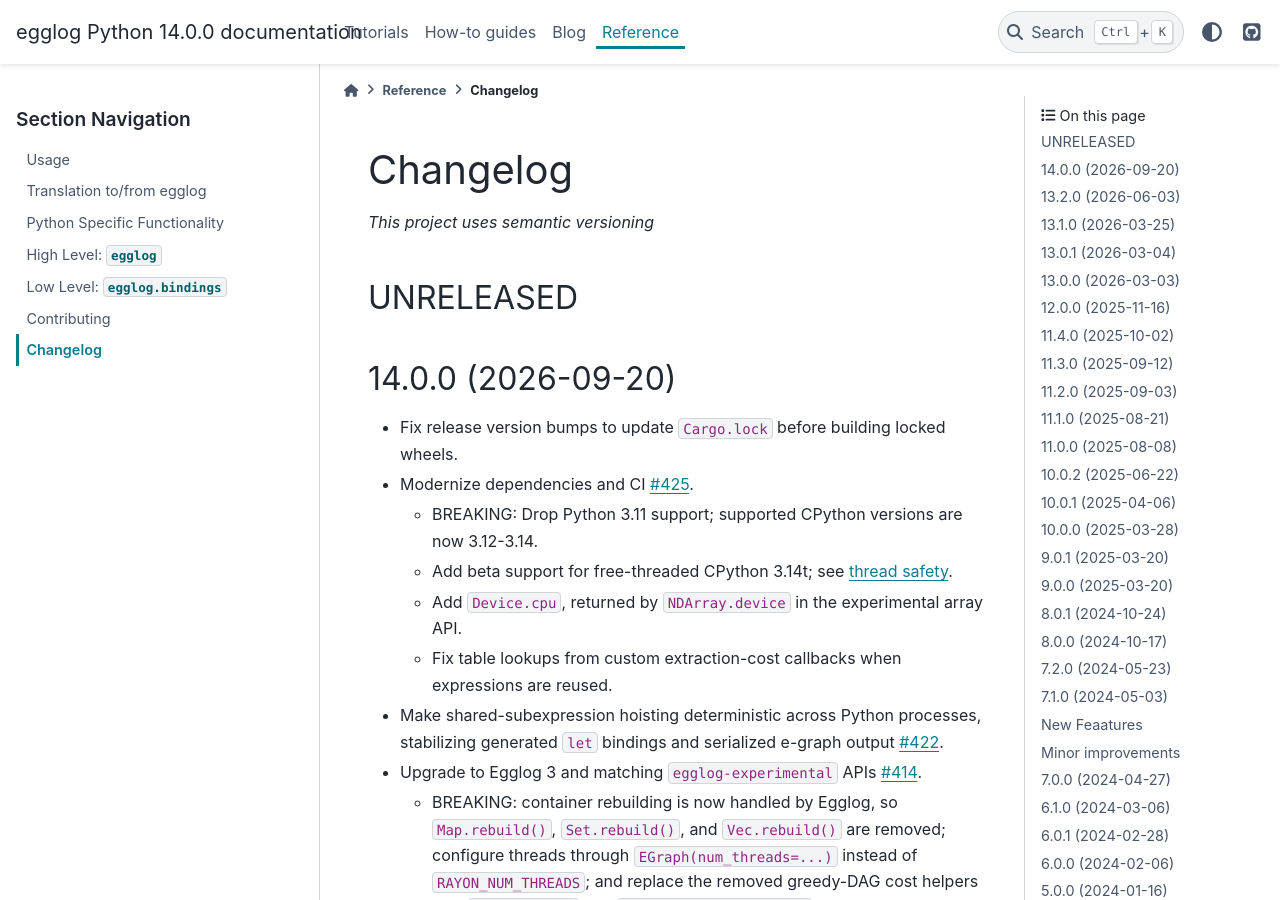
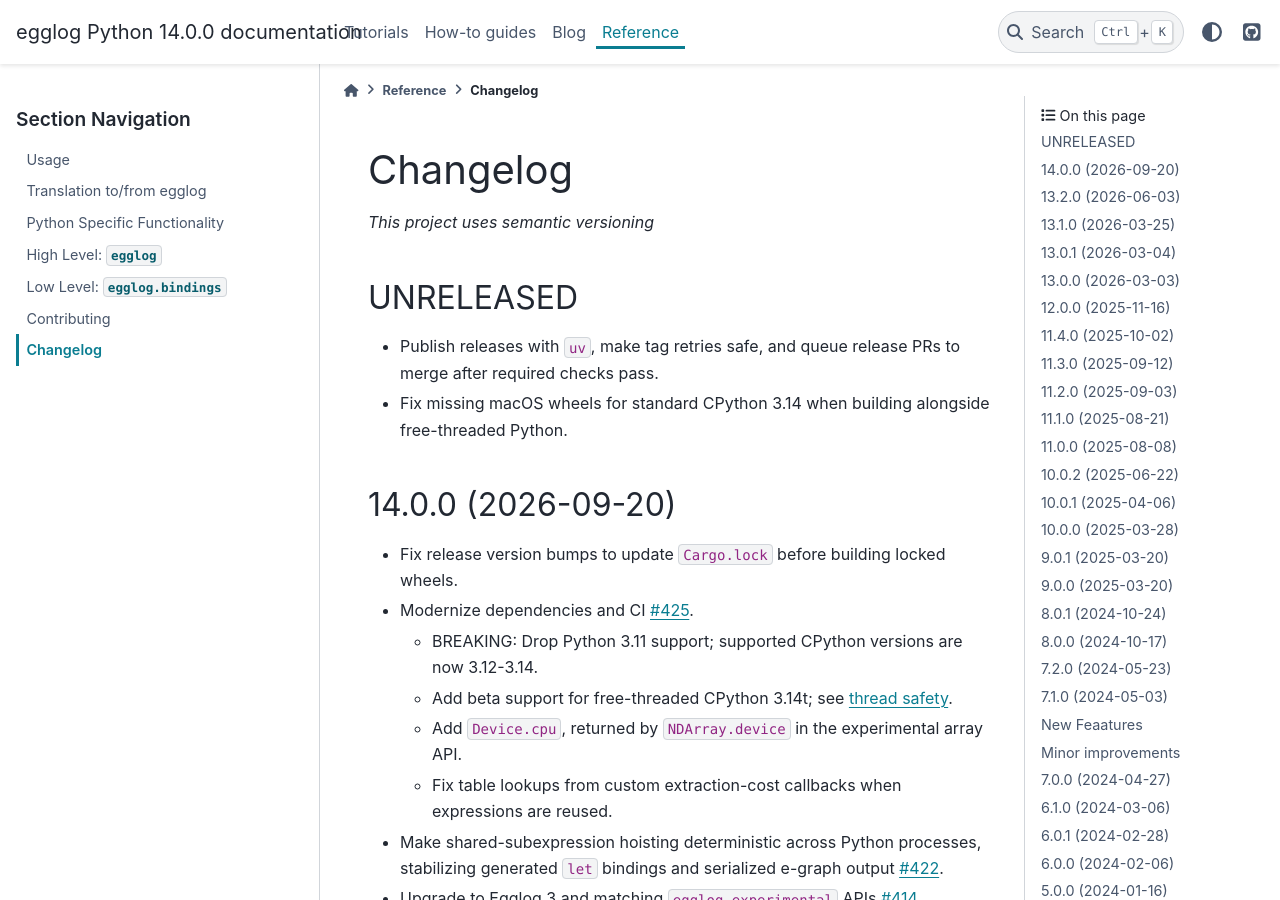
Before and after one commit to egraphs-good/egglog-python, a Sphinx documentation site: the page built from docs/changelog.md, in a window 1280 px wide and 900 px high. Built offline with Sphinx 7.4.7 and the PyData theme 0.15.4, drawn with Linux system fonts in a browser that asks for light colours; pages that are not in the unit, such as notebooks, are missing from menus; comment, search, counter and statistics services are not loaded; the version number is read from the project's files by our own code.

Commit message:
Fix release publishing and protected auto-merge

```diff
--- a/docs/changelog.md
+++ b/docs/changelog.md
@@ -3,6 +3,9 @@
 _This project uses semantic versioning_
 
 ## UNRELEASED
+
+- Publish releases with `uv`, make tag retries safe, and queue release PRs to merge after required checks pass.
+- Fix missing macOS wheels for standard CPython 3.14 when building alongside free-threaded Python.
 
 ## 14.0.0 (2026-09-20)
 
```
Also changed, not shown: 1 other file.
